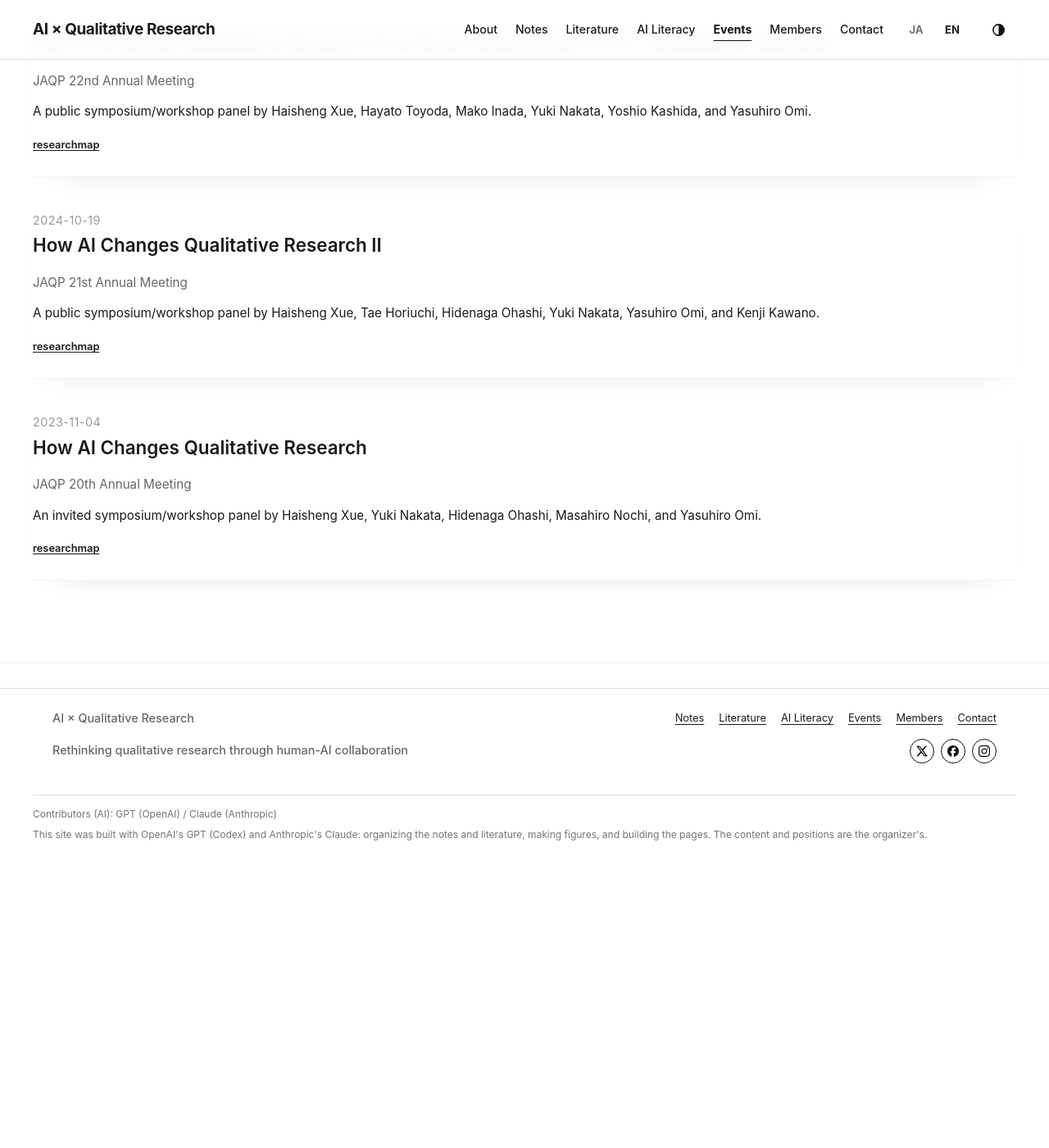
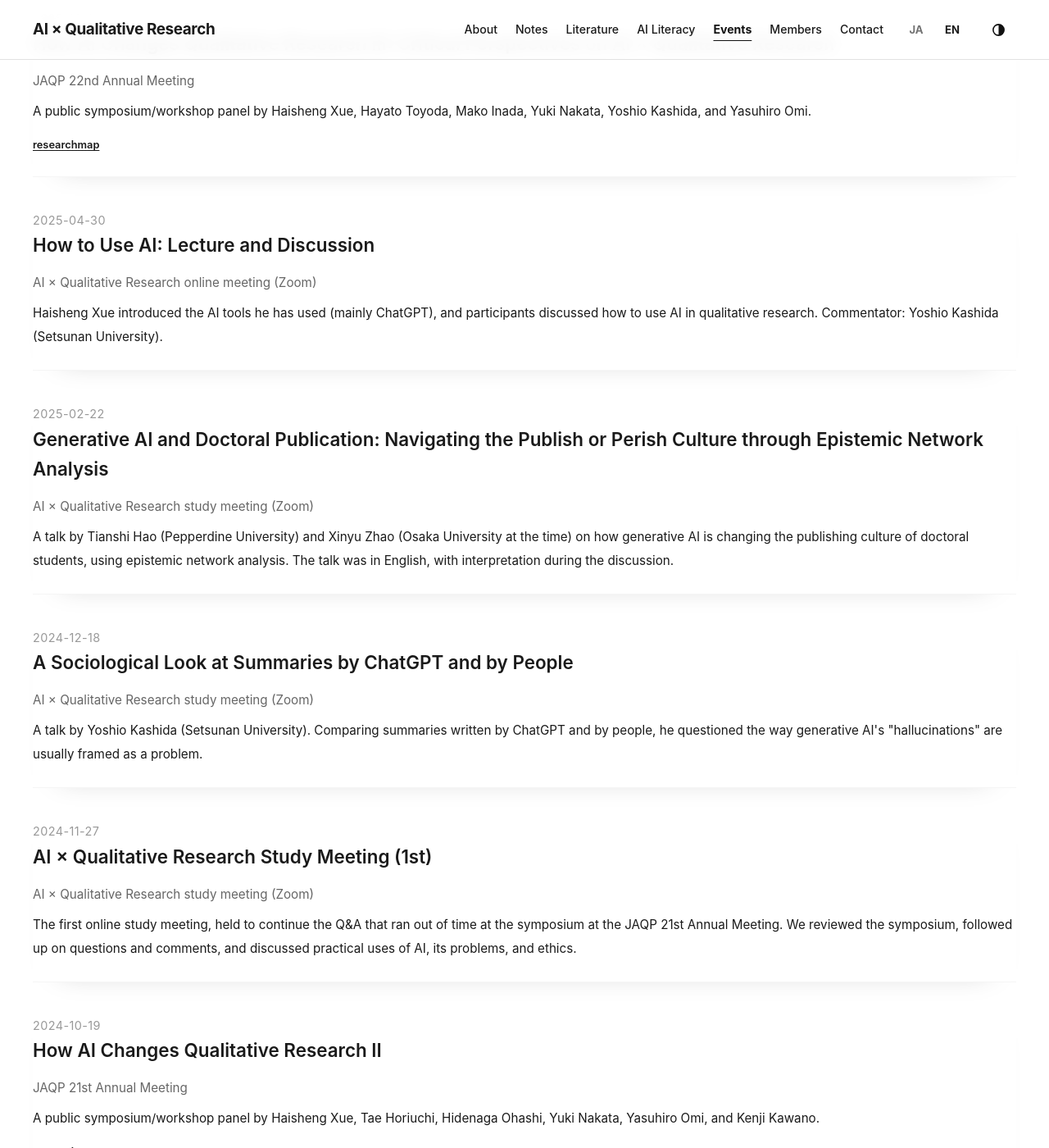
Before and after one commit to xuehaisheng/ai-qualitative-research, a Jekyll site: the page built from events.html, in a window 1280 px wide and 1400 px high, scrolled down 1174 px. Shown: the whole window at 82% size. Built offline with Jekyll 4.4.1, drawn with Linux system fonts in a browser that asks for light colours; before the commit the page ends 2255 px from its top, so only the background shows below that.

Commit message:
Add the AI × Qualitative Research study meetings (2024–2025) to the events record
Co-Authored-By: Claude Opus 5.5 <noreply@anthropic.com>
Claude-Session: https://claude.ai/code/session_01Lmg6w9NJRA6yGBV9Eynzga

```diff
--- a/_data/events.json
+++ b/_data/events.json
@@ -103,6 +103,78 @@
     ]
   },
   {
+    "id": "event-2025-04-30",
+    "date": "2025-04-30",
+    "status": "past",
+    "title": {
+      "ja": "AIの使い方講義・交流会",
+      "en": "How to Use AI: Lecture and Discussion"
+    },
+    "place": {
+      "ja": "AI×質的研究 オンライン交流会（Zoom）",
+      "en": "AI × Qualitative Research online meeting (Zoom)"
+    },
+    "summary": {
+      "ja": "薛海升がこれまで使ってきたAIツール（主にChatGPT）を紹介し、質的研究でAIをどう活かすかを参加者と話し合った。コメンテーターは樫田美雄（摂南大学）。",
+      "en": "Haisheng Xue introduced the AI tools he has used (mainly ChatGPT), and participants discussed how to use AI in qualitative research. Commentator: Yoshio Kashida (Setsunan University)."
+    },
+    "links": []
+  },
+  {
+    "id": "event-2025-02-22",
+    "date": "2025-02-22",
+    "status": "past",
+    "title": {
+      "ja": "生成AIと博士課程の出版文化：エピステミック・ネットワーク分析を通じた“Publish or Perish”文化の航海",
+      "en": "Generative AI and Doctoral Publication: Navigating the Publish or Perish Culture through Epistemic Network Analysis"
+    },
+    "place": {
+      "ja": "AI×質的研究 研究会（Zoom）",
+      "en": "AI × Qualitative Research study meeting (Zoom)"
+    },
+    "summary": {
+      "ja": "Tianshi HAO（Pepperdine University）とXinyu ZHAO（大阪大学、当時）による発表。生成AIの使用が博士課程の論文出版の文化をどう変えるかを、エピステミック・ネットワーク分析を用いて論じた。発表は英語で、討論では通訳をつけた。",
+      "en": "A talk by Tianshi Hao (Pepperdine University) and Xinyu Zhao (Osaka University at the time) on how generative AI is changing the publishing culture of doctoral students, using epistemic network analysis. The talk was in English, with interpretation during the discussion."
+    },
+    "links": []
+  },
+  {
+    "id": "event-2024-12-18",
+    "date": "2024-12-18",
+    "status": "past",
+    "title": {
+      "ja": "ChatGPTと人間の要約比較の社会学的考察",
+      "en": "A Sociological Look at Summaries by ChatGPT and by People"
+    },
+    "place": {
+      "ja": "AI×質的研究 研究会（Zoom）",
+      "en": "AI × Qualitative Research study meeting (Zoom)"
+    },
+    "summary": {
+      "ja": "樫田美雄（摂南大学）による発表。ChatGPTと人間がそれぞれ書いた要約を比べ、生成AIの「ハルシネーション」を問題とする見方そのものを問い直した。",
+      "en": "A talk by Yoshio Kashida (Setsunan University). Comparing summaries written by ChatGPT and by people, he questioned the way generative AI's \"hallucinations\" are usually framed as a problem."
+    },
+    "links": []
+  },
+  {
+    "id": "event-2024-11-27",
+    "date": "2024-11-27",
+    "status": "past",
+    "title": {
+      "ja": "AI×質的研究 研究会（第1回）",
+      "en": "AI × Qualitative Research Study Meeting (1st)"
+    },
+    "place": {
+      "ja": "AI×質的研究 研究会（Zoom）",
+      "en": "AI × Qualitative Research study meeting (Zoom)"
+    },
+    "summary": {
+      "ja": "日本質的心理学会第21回大会のシンポジウムで時間が足りなかった質疑を続けるために開いた、最初のオンライン研究会。シンポジウムの振り返り、当日の質問やコメントを受けた議論、AI活用の実践例・課題・倫理を話し合った。",
+      "en": "The first online study meeting, held to continue the Q&A that ran out of time at the symposium at the JAQP 21st Annual Meeting. We reviewed the symposium, followed up on questions and comments, and discussed practical uses of AI, its problems, and ethics."
+    },
+    "links": []
+  },
+  {
     "id": "event-2024-10-19",
     "date": "2024-10-19",
     "status": "past",
```
